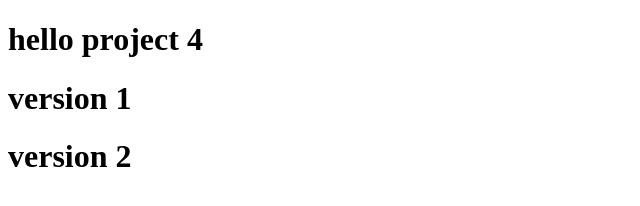
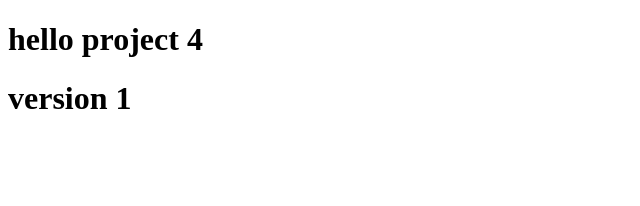
Before and after one commit to rishi-raj1/project4, a plain HTML site: page index.html in a window 1280 px wide. Shown: the whole page, without its empty margins (0-640 px from the left). Drawn offline with Linux system fonts and the light colour scheme.

Commit message:
change in v1

```diff
--- a/index.html
+++ b/index.html
@@ -11,7 +11,6 @@
 <body>
     <h1>hello project 4</h1>
     <h1>version 1</h1>
-    <h1>version 2</h1>
 </body>
 
 </html>
```
